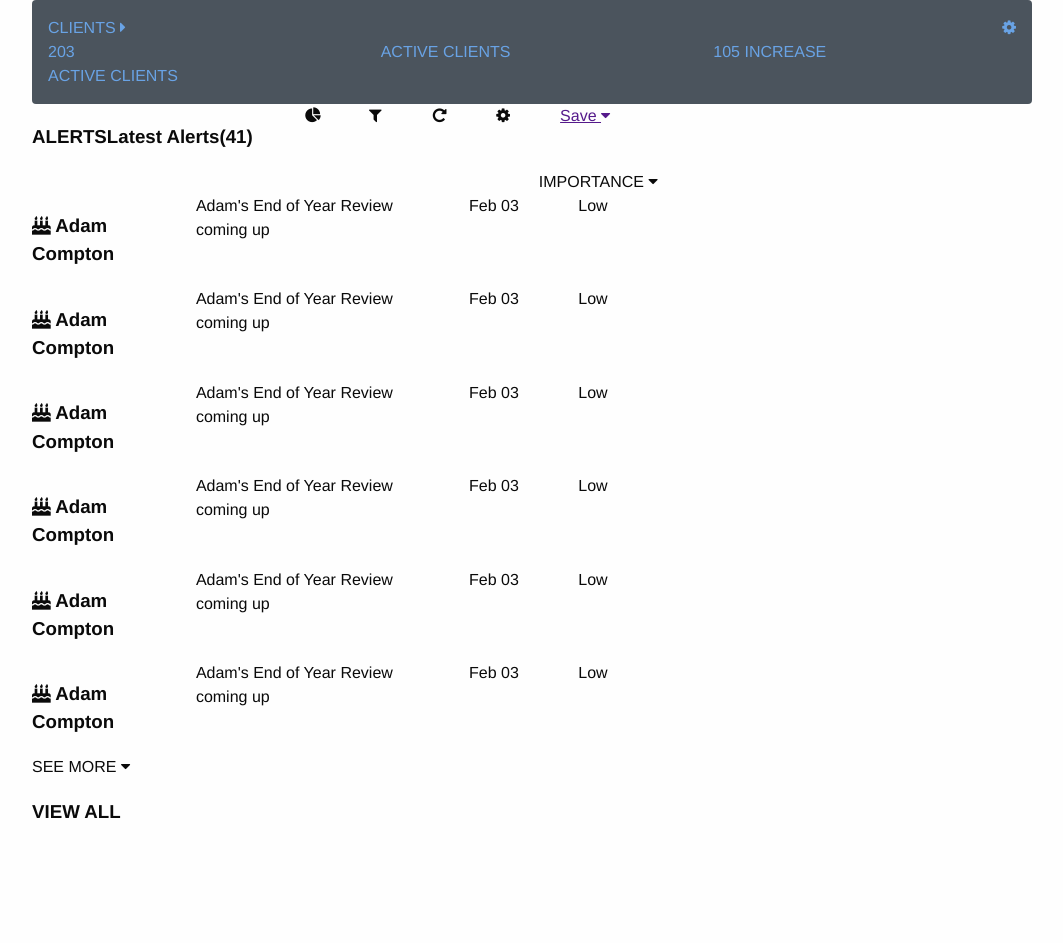
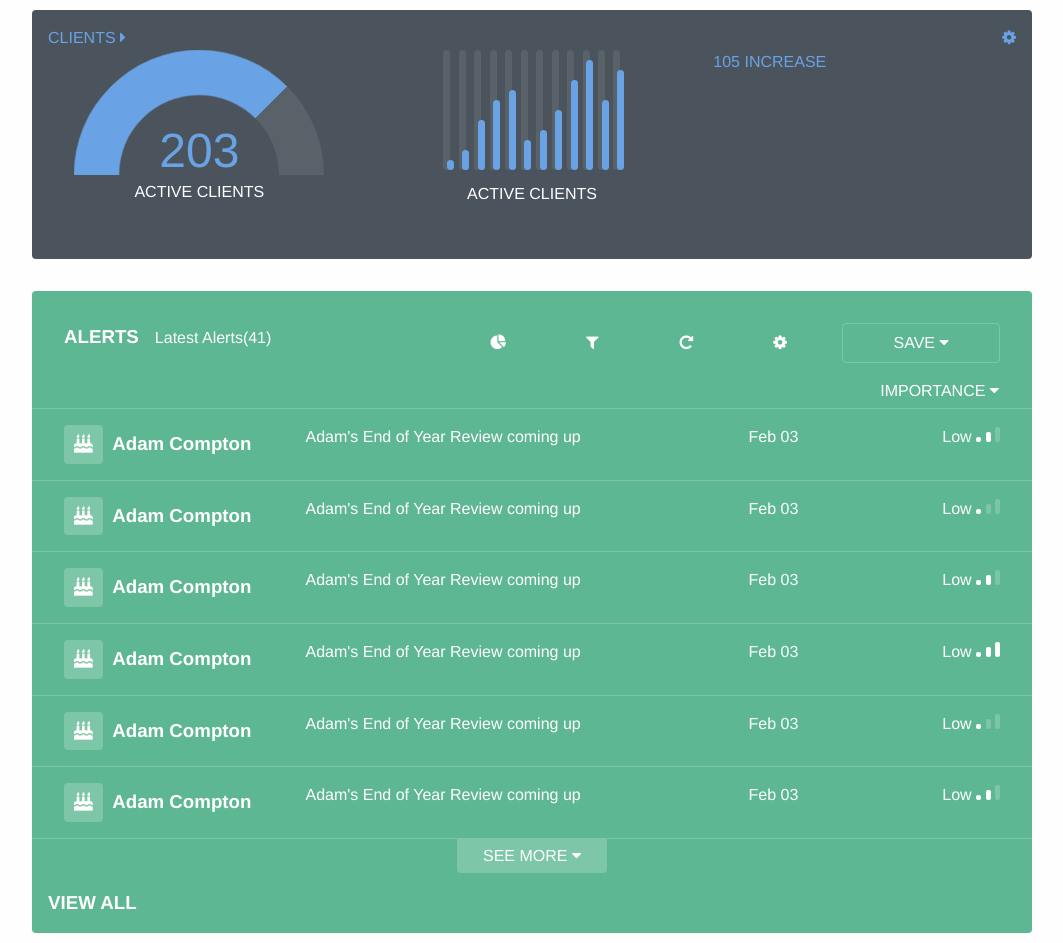
Before and after one commit to tsvecak/xwerx-test, a website: page index.html in a window 1280 px wide. Shown: the whole page, without its empty margins (108-1171 px from the left). Before the commit the page ends 845 px from the top, so only its background shows below. Drawn offline with nearby package versions, Linux system fonts and the light colour scheme; some packages are replaced by stand-ins of ours.

Commit message:
Adding Favicon, adding styles for Clients and Alerts area

```diff
--- a/assets/src/scss/app.scss
+++ b/assets/src/scss/app.scss
@@ -1,14 +1,6 @@
 /*
 ** Main SCSS file
 */
-
-/* Utilities */
-// Normalize
-@import "/assets/src/scss/utilities/normalize.css";
-// Skeleton
-@import "/assets/src/scss/utilities/foundation.min.css";
-// HelpClasses
-@import "utilities/helpClasses";
 
 /* Variables */
 // Colors
@@ -16,9 +8,21 @@
 // Default
 @import "variables/default";
 
+/* Utilities */
+// Foundation
+@import "/assets/src/scss/utilities/foundation.min.css";
+// HelpClasses
+@import "utilities/helpClasses";
+// Animations
+@import "utilities/animations";
+
+
 /* Components */
 // Base styles
 @import "components/xBase";
 
-// Live Feed xClients
+// Clients
 @import "components/xClients";
+
+// Alerts
+@import "components/xAlerts";
--- /dev/null
+++ b/assets/src/scss/components/_xAlerts.scss
@@ -0,0 +1,194 @@
+// Alerts Component SCSS
+.xAlerts {
+    background: $xGreen;
+    border-radius: $global-radius;
+    width: 100%;
+    color: $white;
+    &__filters {
+        padding: 10px;
+        border-bottom: 1px solid $xWhiteTransp;
+        @media screen and (min-width: 40em) {
+            padding: 2rem 2rem 0;
+        }
+        h3 {
+            margin: 0;
+            span {
+                margin-left: 1rem;
+                font-size: 1rem;
+                font-weight: 400;
+            }
+        }
+        i {
+            &:hover {
+                cursor: pointer;
+            }
+        }
+        &-importance {
+            font-weight: $fwBold;
+            padding: 1rem 1rem .3rem;
+        }
+        &-save {
+            padding: 7px 10px;
+            text-transform: uppercase;
+            font-size: .865rem;
+            font-weight: $fwBold;
+            border: 1px solid $xWhiteTransp;
+            border-radius: $global-radius;
+            color: $white;
+            text-decoration: none;
+            display: block;
+            text-align: center;
+            transition: $xTransition;
+            &:hover {
+                cursor: pointer;
+                background: $xWhiteTranspHover;
+            }
+            @media screen and (min-width: 40em) {
+                font-size: 1rem;
+            }
+        }
+    }
+    &__item {
+        padding: 10px;
+        border-bottom: 1px solid $xWhiteTransp;
+        width: 100%;
+        position: relative;
+        @media screen and (min-width: 40em) {
+            padding: 1rem 2rem;
+        }
+        h3 {
+            margin: 0;
+            @media screen and (max-width: 715px) {
+                font-size: 1rem;
+                margin-bottom: 5px;
+            }
+        }
+        i {
+            background: $xWhiteTransp;
+            padding: 10px;
+            border-radius: $global-radius;
+            margin-right: 5px;
+        }
+        &:last-child {
+            border-bottom: 1px solid $xWhiteTransp;
+        }
+        &-date {
+            text-align: center;
+            @media screen and (max-width: 39.9375em) {
+                position: absolute;
+                top: 1rem;
+                right: 15%;
+                height: 23px;
+                line-height: 23px;
+                font-size: .865rem;
+            }
+        }
+        &-importance {
+            text-align: right;
+            @media screen and (max-width: 39.9375em) {
+                position: absolute;
+                top: 1rem;
+                right: 0;
+                height: 23px;
+                line-height: 23px;
+                font-size: 0;
+            }
+
+            .importance {
+                display: inline-block;
+                width:auto;
+                background:transparent;
+                &-item {
+                    display: inline-block;
+                    background:$white;
+                    @media screen and (max-width: 39.9375em) {
+                        &:nth-child(2) {
+                            margin: 0 3px;
+                        }
+                    }
+                }
+                &.very {
+                    .one{
+                        height:5px;
+                        width:5px;
+                        border-radius: 2px;
+                    }
+
+                    .two{
+                        height:10px;
+                        width:5px;
+                        border-radius: 2px;
+                    }
+
+                    .three{
+                        height:15px;
+                        width:5px;
+                        border-radius: 2px;
+                    }
+                }
+                &.middle {
+                    .one{
+                        height:5px;
+                        width:5px;
+                        border-radius: 2px;
+                    }
+
+                    .two{
+                        height:10px;
+                        width:5px;
+                        border-radius: 2px;
+                    }
+
+                    .three{
+                        height:15px;
+                        width:5px;
+                        border-radius: 2px;
+                        background: $xWhiteTransp;
+                    }
+                }
+                &.low {
+                    .one{
+                        height:5px;
+                        width:5px;
+                        border-radius: 2px;
+                    }
+
+                    .two{
+                        height:10px;
+                        width:5px;
+                        border-radius: 2px;
+                        background: $xWhiteTransp;
+                    }
+
+                    .three{
+                        height:15px;
+                        width:5px;
+                        border-radius: 2px;
+                        background: $xWhiteTransp;
+                    }
+                }
+
+            }
+        }
+    }
+    &__seeMore {
+        max-width: 150px;
+        margin: 0 auto;
+        background: $xWhiteTransp;
+        text-align: center;
+        padding: 5px;
+        border-radius: 0 0 $global-radius $global-radius;
+        transition: $xTransition;
+        font-weight: $fwBold;
+        &:hover {
+            cursor: pointer;
+            background: $xWhiteTranspHover;
+        }
+    }
+    &__viewAll {
+        padding: 1rem;
+        h3 {
+            margin: 0;
+        }
+    }
+}
--- /dev/null
+++ b/assets/src/scss/components/_xBase.scss
@@ -0,0 +1,6 @@
+// Base styles
+
+body {
+    padding: 10px;
+    font-size: 16px;
+}
--- a/assets/src/scss/components/_xClients.scss
+++ b/assets/src/scss/components/_xClients.scss
@@ -1,12 +1,95 @@
-// Live Feed component SCSS
+// Clients component SCSS
 .xClients {
     background: $xDarkBlue;
     border-radius: $global-radius;
-    padding: 1rem;
+    padding: 1rem 1rem 3rem;
     color: $xBlue;
     width: 100%;
     text-transform: uppercase;
-    @media (min-width: 400px) {
+    margin-bottom: 2rem;
+    &__active {
+        margin: 0 auto;
+        padding: 0;
+        list-style-type: none;
+        position: relative;
+        width: 250px;
+        height: 125px;
+        overflow: hidden;
 
+        &-desc {
+            color: $white;
+            padding: 5px 0;
+        }
+
+        &::before,
+        &::after {
+            position: absolute;
+        }
+        &::before {
+            content: '';
+            width: inherit;
+            height: inherit;
+            border: 45px solid $xGrey;
+            border-bottom: none;
+            border-top-left-radius: 175px;
+            border-top-right-radius: 175px;
+        }
+        &:after {
+            content: '';
+            width: 100%;
+            height: 100%;
+            position: absolute;
+            top: 100%;
+            left: 0;
+            width: inherit;
+            height: inherit;
+            border: 45px solid;
+            border-top: none;
+            border-bottom-left-radius: 175px;
+            border-bottom-right-radius: 175px;
+            transform-origin: 50% 0;
+            transform-style: preserve-3d;
+            backface-visibility: hidden;
+            animation-fill-mode: forwards;
+            animation-duration: 1s;
+            animation-timing-function: ease-in-out;
+            z-index: 4;
+            border-color: $xBlue;
+            animation-name: rotate-one;
+        }
+        div {
+            position: absolute;
+            bottom: 0;
+            left: 50%;
+            transform: translateX(-50%);
+            font-size: 3rem;
+            font-weight: 300;
+            line-height: 1;
+            text-align: center;
+            span {
+                font-size: 1rem;
+                display: block;
+            }
+        }
+    }
+    &__monthly {
+        text-align: center;
+        &-item {
+            background: $xGrey;
+            height: 120px;
+            width: 7px;
+            display: inline-block;
+            position: relative;
+            border-radius: $global-radius;
+            margin: 0 2px;
+            &:after {
+                content: '';
+                position: absolute;
+                bottom: 0;
+                background: $white;
+                width: 7px;
+                border-radius: $global-radius;
+            }
+        }
     }
 }
```
Also changed, not shown: assets/dist/css/app.css, assets/dist/img/favicon.png (added).
